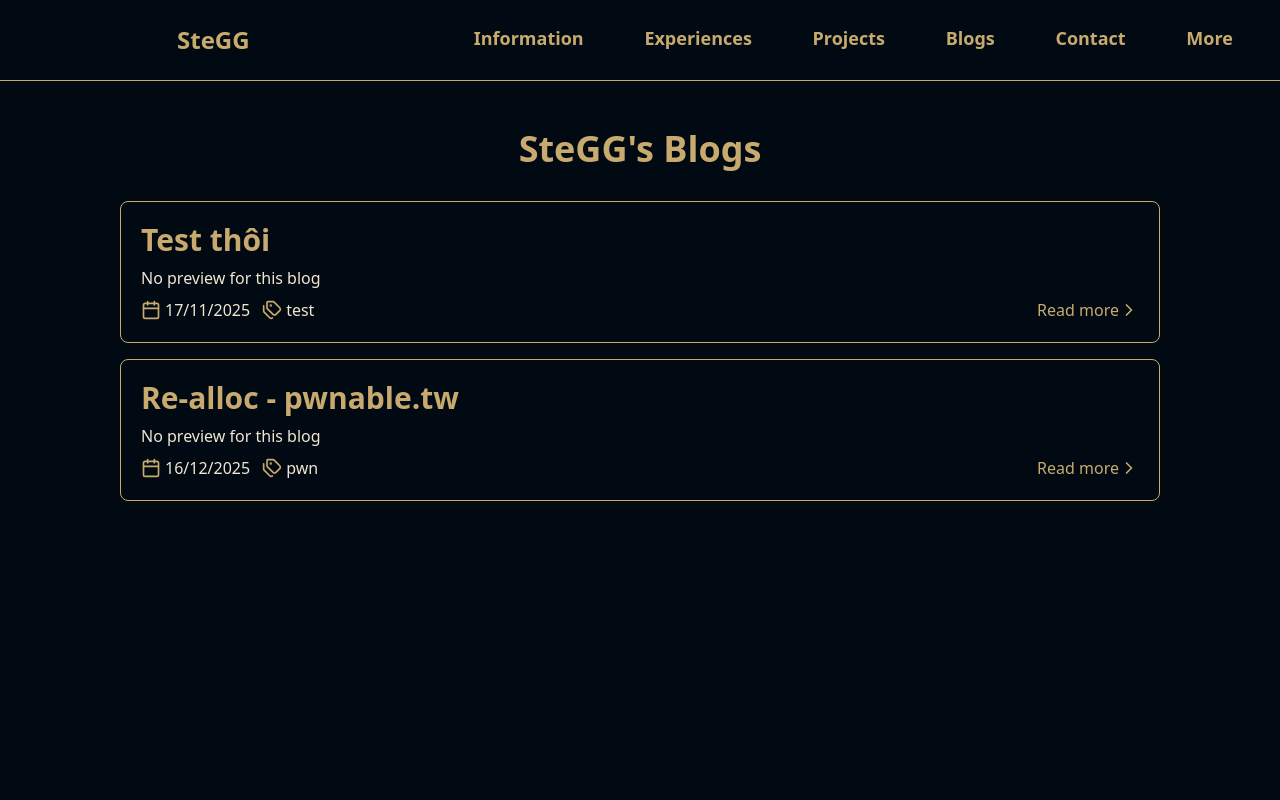
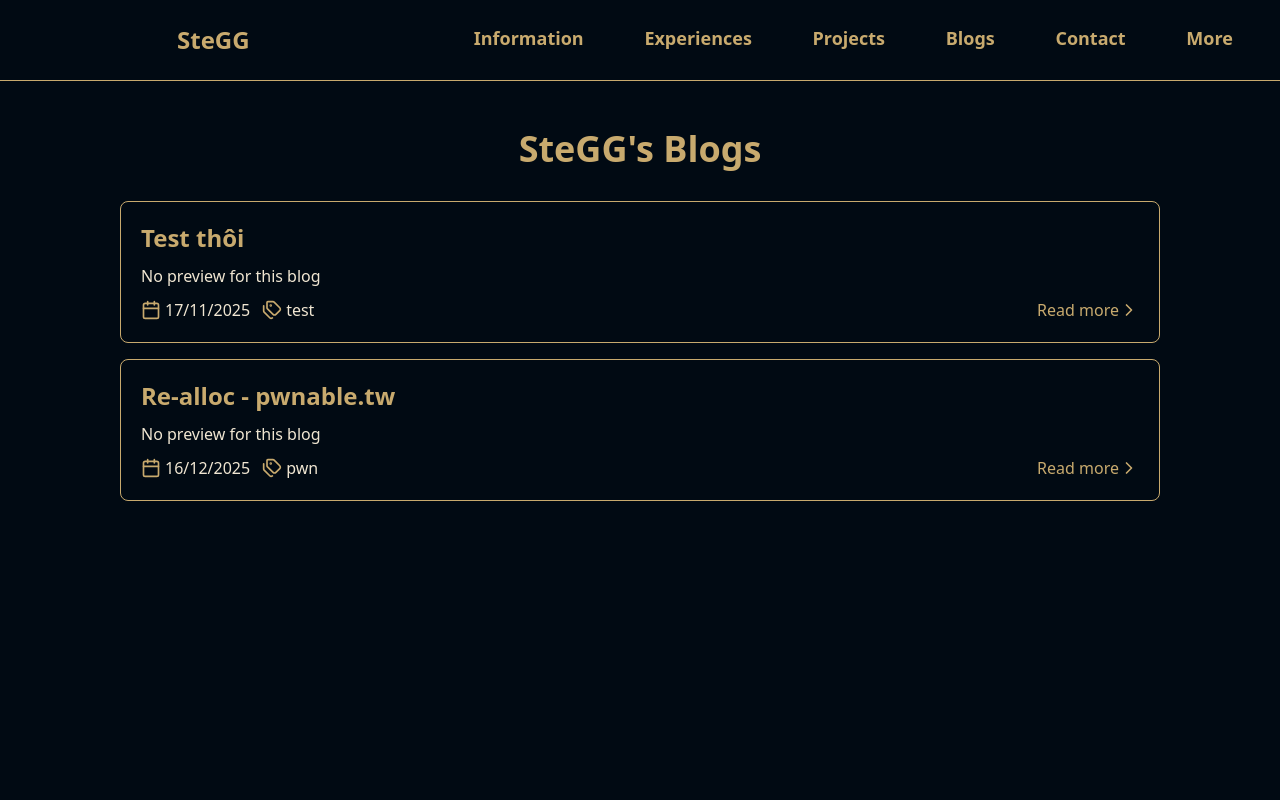
Before and after one commit to SteGG200/SteGG200.github.io, a SvelteKit app: page /blog in a window 1280 px wide. Shown: the top 800 px of the page. Built offline with nearby package versions, Linux system fonts and the light colour scheme.

Commit message:
update: set font size of title in BlogCard smaller

```diff
--- a/src/components/cards/BlogCard.svelte
+++ b/src/components/cards/BlogCard.svelte
@@ -12,8 +12,8 @@
 	let { id, title, preview, tags, createdAt }: BlogCardProps = $props();
 </script>
 
-<div class="border-yellow space-y-2 rounded-lg border p-5 max-md:p-3">
-	<h3 class="text-3xl font-semibold max-md:text-2xl">
+<div class="border-yellow space-y-2.5 max-md:space-y-2 rounded-lg border p-5 max-md:p-3">
+	<h3 class="text-2xl font-semibold max-md:text-xl">
 		<a class="hover:text-yellow-light transition-colors" href={`/blog/${id}`}>{title}</a>
 	</h3>
 	<p class="text-yellow-light">
```
